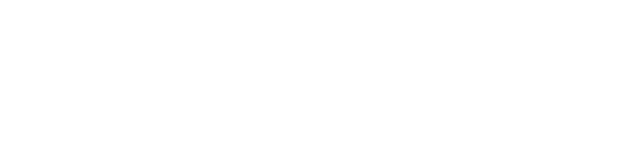
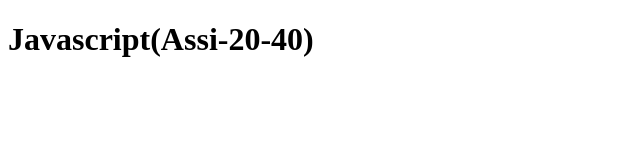
Before and after one commit to Muhammadfaisal17/Assi-20-40-, a plain HTML site: page index.html in a window 1280 px wide. Shown: the whole page, without its empty margins (0-640 px from the left). Drawn offline with Linux system fonts and the light colour scheme.

Commit message:
index.html

```diff
--- a/index.html
+++ b/index.html
@@ -7,7 +7,7 @@
     <title>Document</title>
 </head>
 <body>
-
+    <h1>Javascript(Assi-20-40)</h1>
 </body>
 <script src="app.js"></script>
 </html>
```
